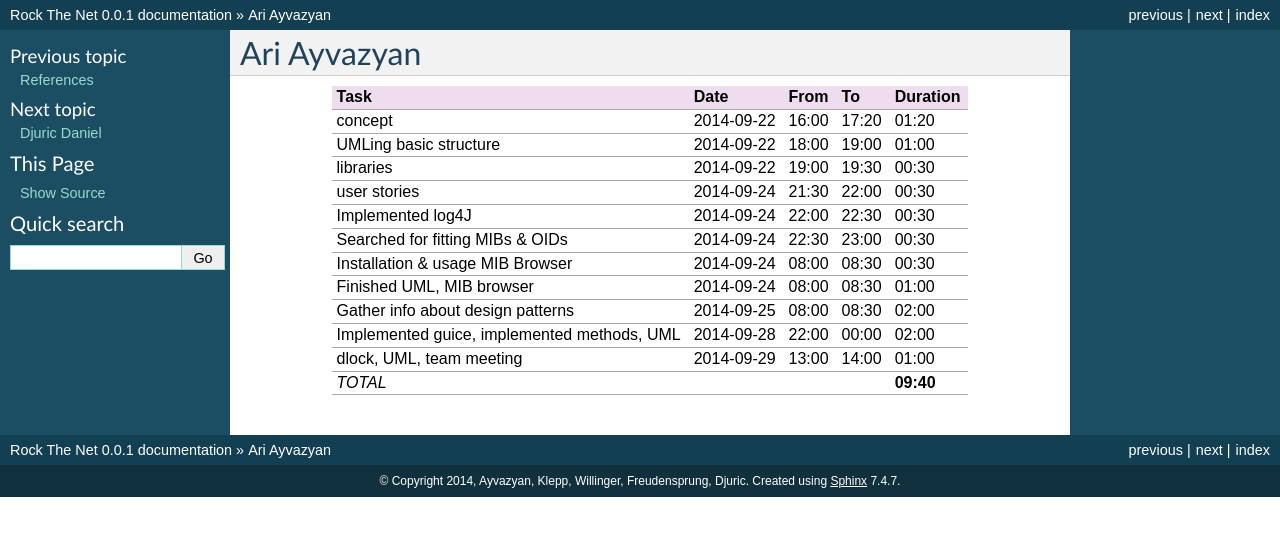
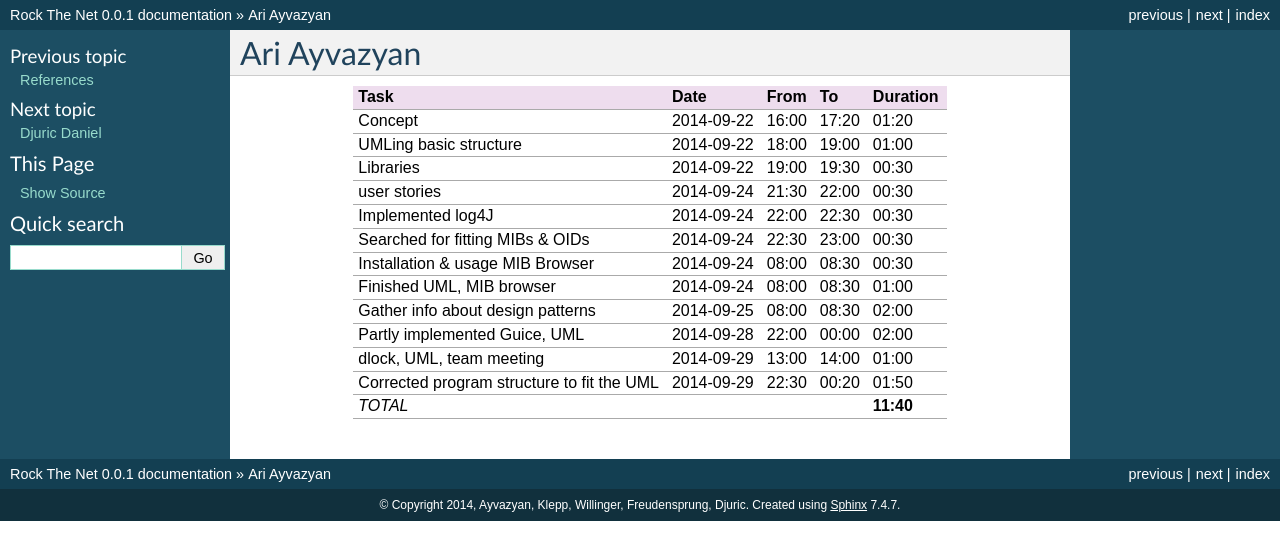
Before and after one commit to aayvazyan-tgm/RouterManagementProject_RockTheNet, a Sphinx documentation site: the page built from docs/timerecording_ayvazyan.rst, in a window 1280 px wide. Shown: the top 560 px of the page. Built offline with Sphinx 7.4.7, drawn with Linux system fonts in a browser that asks for light colours.

Commit message:
Spelling

```diff
--- a/docs/timerecording_ayvazyan.rst
+++ b/docs/timerecording_ayvazyan.rst
@@ -1,19 +1,20 @@
 Ari Ayvazyan
 ============
 
-============================================== ========== ===== ===== =========
-Task                                           Date       From  To    Duration
-============================================== ========== ===== ===== =========
-concept                                        2014-09-22 16:00 17:20   01:20
-UMLing basic structure                         2014-09-22 18:00 19:00   01:00
-libraries                                      2014-09-22 19:00 19:30   00:30
-user stories                                   2014-09-24 21:30 22:00   00:30
-Implemented log4J                              2014-09-24 22:00 22:30   00:30
-Searched for fitting MIBs & OIDs               2014-09-24 22:30 23:00   00:30
-Installation & usage MIB Browser               2014-09-24 08:00 08:30   00:30
-Finished UML, MIB browser                      2014-09-24 08:00 08:30   01:00
-Gather info about design patterns              2014-09-25 08:00 08:30   02:00
-Implemented guice, implemented methods, UML    2014-09-28 22:00 00:00   02:00
-dlock, UML, team meeting                       2014-09-29 13:00 14:00   01:00
-*TOTAL*                                                               **09:40**
-============================================== ========== ===== ===== =========
+==================================================================== ========== ===== ===== =========
+Task                                                                 Date       From  To    Duration
+==================================================================== ========== ===== ===== =========
+Concept                                                              2014-09-22 16:00 17:20   01:20
+UMLing basic structure                                               2014-09-22 18:00 19:00   01:00
+Libraries                                                            2014-09-22 19:00 19:30   00:30
+user stories                                                         2014-09-24 21:30 22:00   00:30
+Implemented log4J                                                    2014-09-24 22:00 22:30   00:30
+Searched for fitting MIBs & OIDs                                     2014-09-24 22:30 23:00   00:30
+Installation & usage MIB Browser                                     2014-09-24 08:00 08:30   00:30
+Finished UML, MIB browser                                            2014-09-24 08:00 08:30   01:00
+Gather info about design patterns                                    2014-09-25 08:00 08:30   02:00
+Partly implemented Guice, UML                                        2014-09-28 22:00 00:00   02:00
+dlock, UML, team meeting                                             2014-09-29 13:00 14:00   01:00
+Corrected program structure to fit the UML                           2014-09-29 22:30 00:20   01:50
+*TOTAL*                                                                                     **11:40**
+==================================================================== ========== ===== ===== =========
```
Also changed, not shown: 1 other file.
